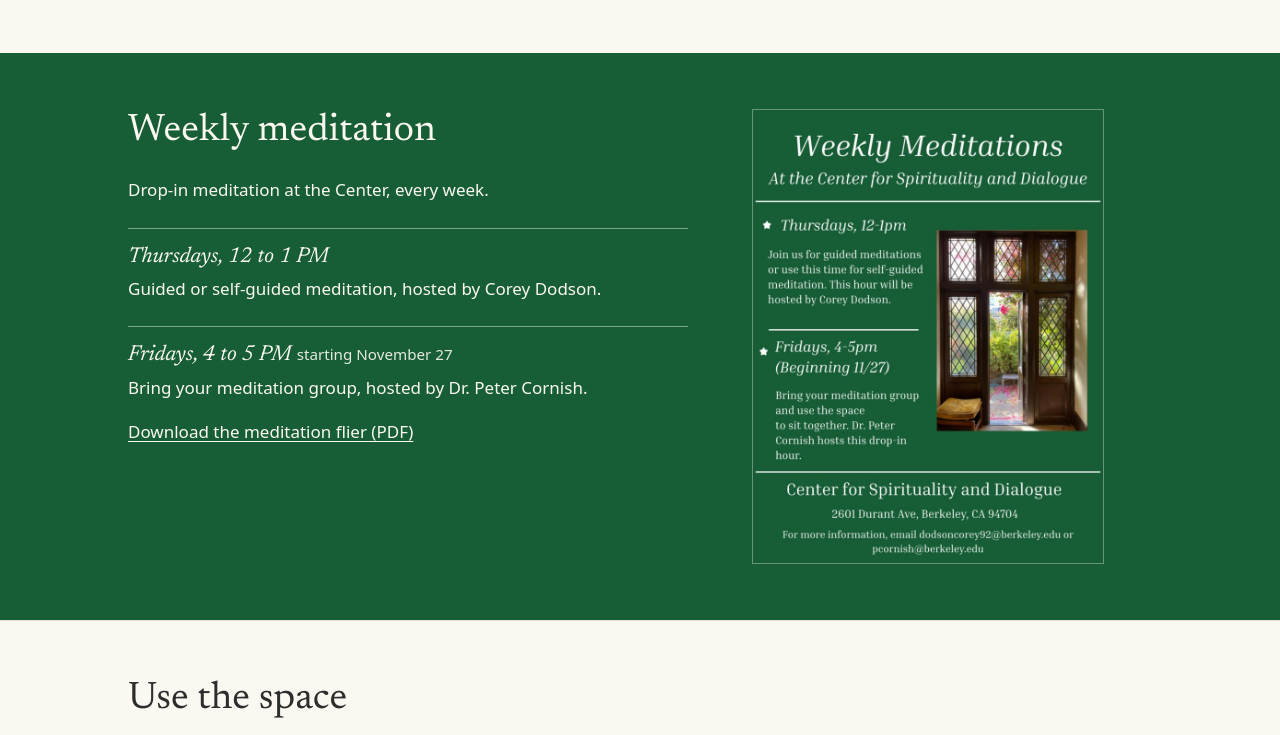
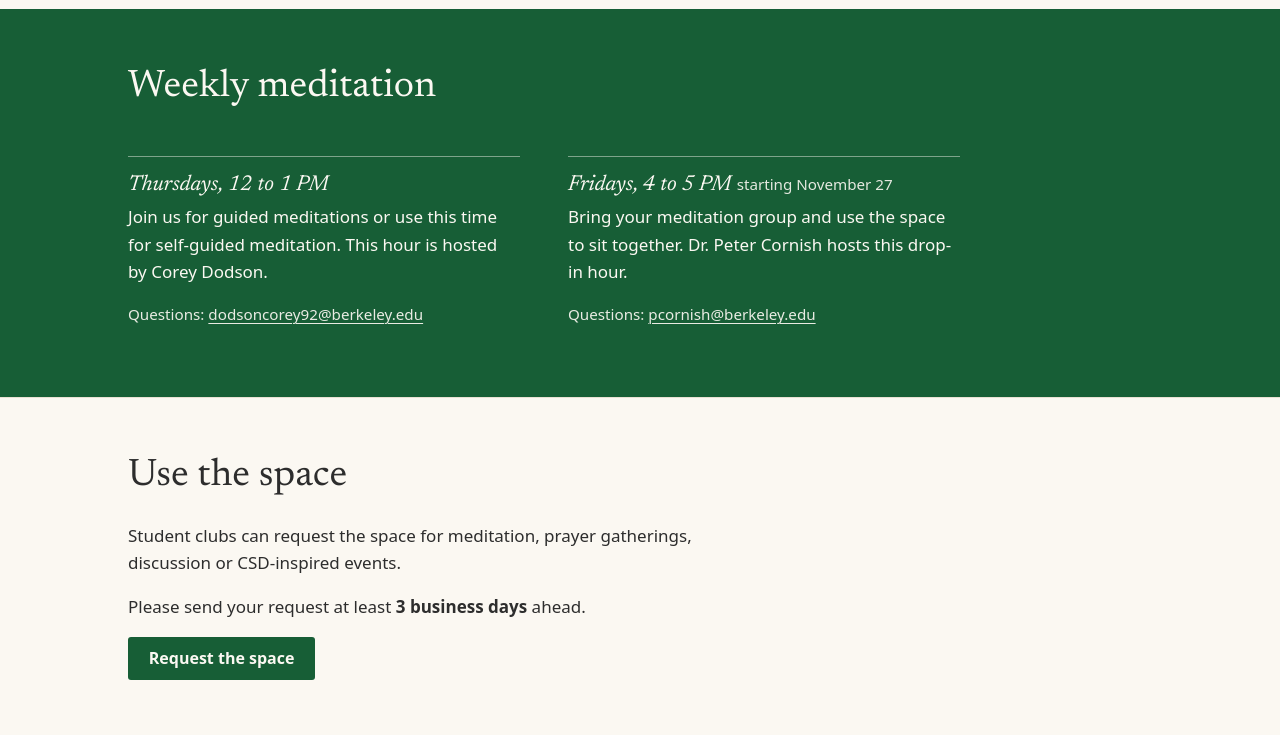
Before and after one commit to Building-CSD/building-csd.github.io, a plain HTML site: page index.html in a window 1280 px wide. Shown: the part 1825-2560 px from the top of the page. Drawn offline with Linux system fonts and the light colour scheme.

Commit message:
Add files via upload

```diff
--- a/index.html
+++ b/index.html
@@ -20,7 +20,7 @@
   <link rel="icon" href="favicon.png" type="image/png">
   <link rel="apple-touch-icon" href="apple-touch-icon.png">
   <link rel="preload" href="fonts/newsreader-400-italic.woff2" as="font" type="font/woff2" crossorigin>
-  <link rel="stylesheet" href="styles.css?v=4">
+  <link rel="stylesheet" href="styles.css?v=5">
 </head>
 <body>
 
@@ -45,7 +45,6 @@
   <!-- ===================== INTRO ===================== -->
   <section class="intro" id="top">
     <div class="wrap">
-      <p class="kicker">A new space near campus &middot; 2601 Durant Avenue, Berkeley</p>
       <h1>Center for Spirituality and&nbsp;Dialogue</h1>
       <p class="lede">An inclusive space near campus for meditation, prayer, reflection and real conversation across cultures, faiths and beliefs.</p>
     </div>
@@ -106,27 +105,22 @@
 
   <!-- ===================== WEEKLY MEDITATION ===================== -->
   <section class="section green" id="meditation" aria-labelledby="meditation-title">
-    <div class="wrap two-col">
-      <div class="prose">
+    <div class="wrap prose">
       <h2 id="meditation-title">Weekly meditation</h2>
-        <p>Drop-in meditation at the Center, every week.</p>
 
+      <div class="slots">
       <div class="slot">
         <h3>Thursdays, 12 to 1 PM</h3>
-          <p>Guided or self-guided meditation, hosted by Corey Dodson.</p>
+        <p>Join us for guided meditations or use this time for self-guided meditation. This hour is hosted by Corey Dodson.</p>
+        <p class="contact">Questions: <a href="mailto:dodsoncorey92@berkeley.edu">dodsoncorey92@berkeley.edu</a></p>
       </div>
 
       <div class="slot">
         <h3>Fridays, 4 to 5 PM <span class="note">starting November 27</span></h3>
-          <p>Bring your meditation group, hosted by Dr. Peter Cornish.</p>
+        <p>Bring your meditation group and use the space to sit together. Dr. Peter Cornish hosts this drop-in hour.</p>
+        <p class="contact">Questions: <a href="mailto:pcornish@berkeley.edu">pcornish@berkeley.edu</a></p>
       </div>
-
-        <p><a class="link-light" href="images/meditation-flier.pdf" download>Download the meditation flier (PDF)</a></p>
       </div>
-      <figure class="flier-small">
-        <img src="images/meditation-flier.jpg" width="760" height="984" loading="lazy"
-             alt="Weekly Meditations flier on deep green, with a photo of open leaded-glass doors onto a garden. Thursdays 12 to 1 pm: guided or self-guided meditation hosted by Corey Dodson. Fridays 4 to 5 pm, beginning November 27: bring your meditation group, hosted by Dr. Peter Cornish. 2601 Durant Ave, Berkeley, CA 94704.">
-      </figure>
     </div>
   </section>
 
--- a/styles.css
+++ b/styles.css
@@ -84,7 +84,6 @@ a:hover { text-decoration-thickness: 2px; }
 /* ---------- intro (green, like the meditation flier) ---------- */
 .intro { background: var(--green); color: var(--on-green); padding: 2.75rem 0 3rem; }
 .intro h1 { max-width: 14ch; margin-bottom: 0.4em; }
-.kicker { font-size: 0.95rem; letter-spacing: 0.02em; opacity: 0.9; margin-bottom: 1.25rem; }
 .lede { font-family: var(--serif); font-size: clamp(1.25rem, 2.6vw, 1.55rem); line-height: 1.4; max-width: 34ch; margin: 0; }
 .intro .lede { border-top: 1px solid rgba(251, 248, 242, 0.55); padding-top: 1.1rem; }
 
@@ -127,11 +126,13 @@ a:hover { text-decoration-thickness: 2px; }
 .photo img { max-width: 22rem; width: 100%; }
 
 .green { background: var(--green); color: var(--on-green); border-top: none !important; }
-.green a, .link-light { color: var(--on-green); }
+.green a { color: var(--on-green); }
 .green .slot { border-top: 1px solid rgba(251, 248, 242, 0.45); padding-top: 0.25rem; margin-top: 1.5rem; }
 .green .slot h3 { font-style: italic; margin-top: 0.75rem; margin-bottom: 0.35rem; }
+.green .contact { font-size: 0.95rem; opacity: 0.92; }
+.slots { display: grid; gap: 0 3rem; }
+@media (min-width: 52rem) { .wrap.prose > .slots { max-width: 52rem; grid-template-columns: 1fr 1fr; } }
 .note { font-style: normal; font-family: var(--sans); font-size: 0.95rem; opacity: 0.9; white-space: nowrap; }
-.flier-small img { max-width: 22rem; width: 100%; border: 1px solid rgba(251, 248, 242, 0.35); }
 
 .parchment { background: var(--parchment-light); }
 
```
Lines whose indentation alone changed are shown as unchanged.
